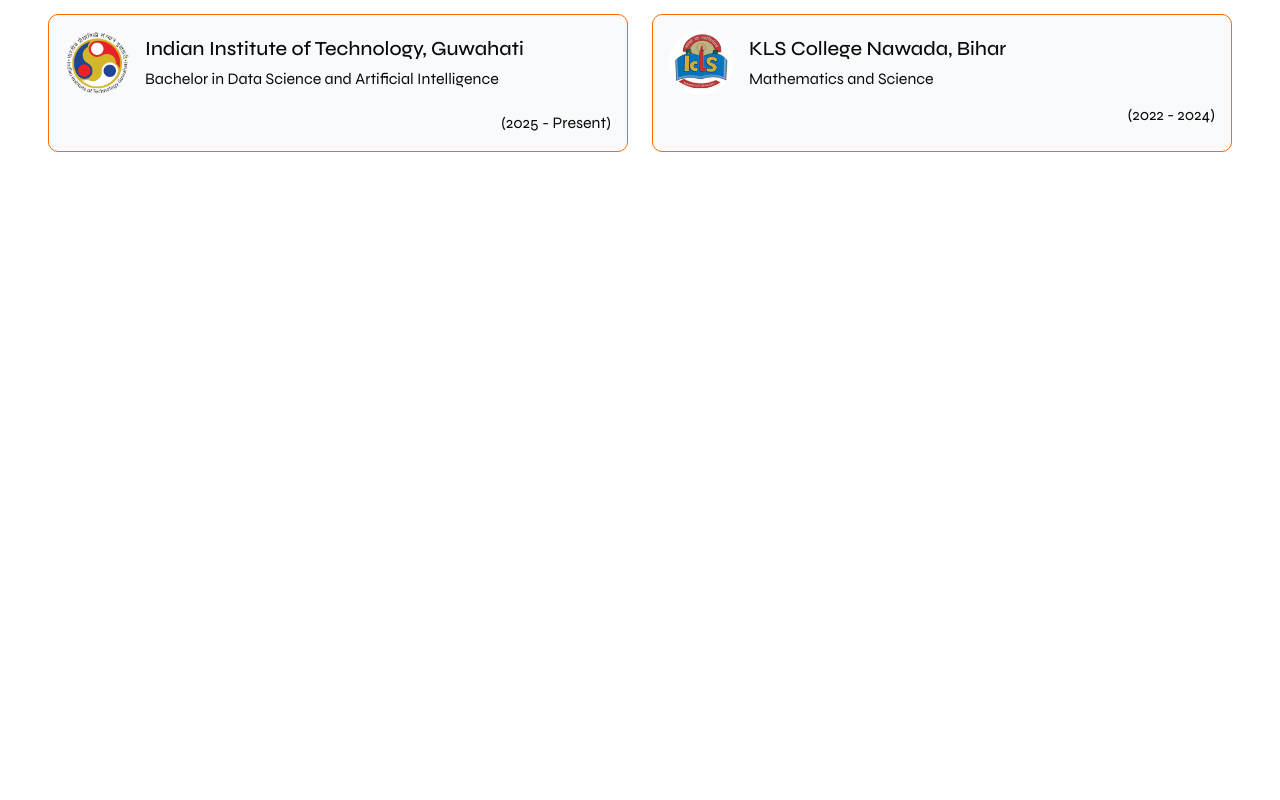
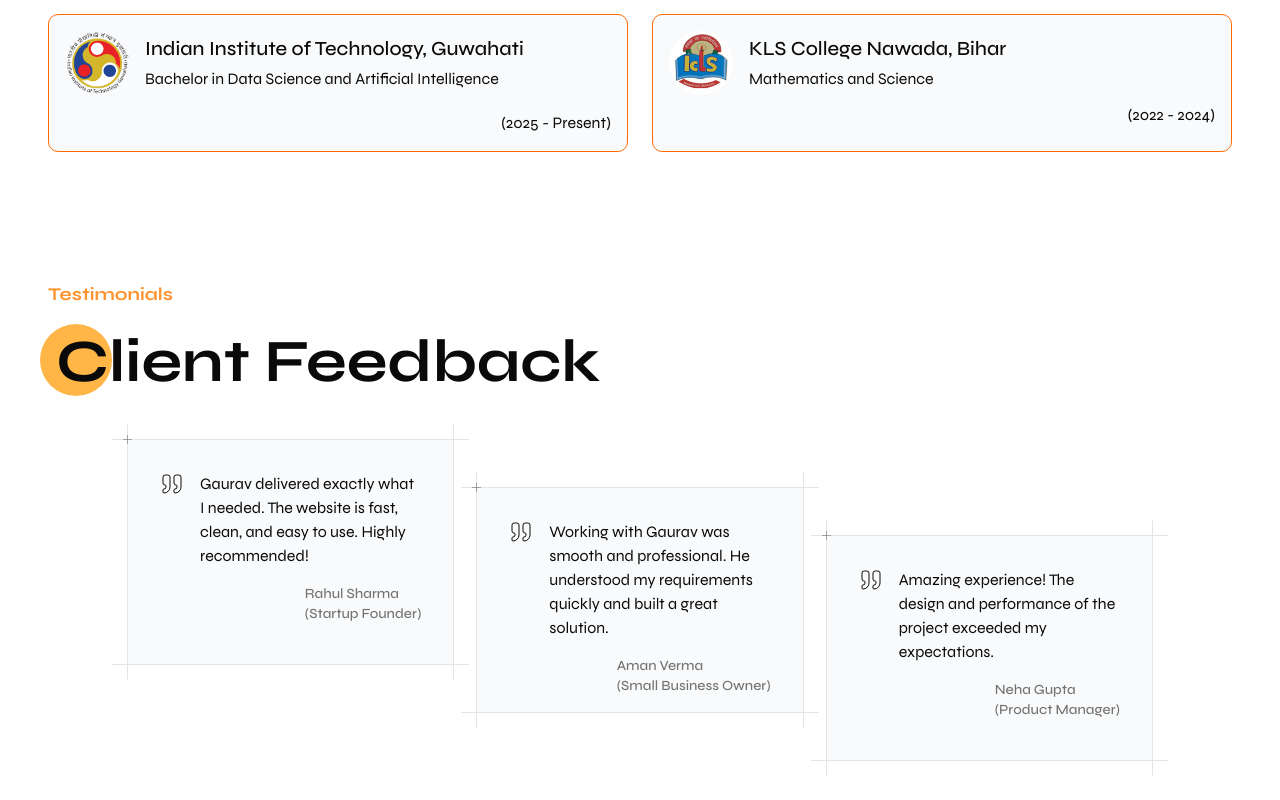
Before and after one commit to gauravkr-dev/gaurav-portfolio, a Next.js app: page / in a window 1280 px wide. Shown: the part 4225-5025 px from the top of the page. Before the commit the page ends 4441 px from the top, so only its background shows below. Built offline with nearby package versions, Linux system fonts and the light colour scheme.

Commit message:
Testimonial section created

```diff
--- /dev/null
+++ b/app/_components/TestimonialSection.tsx
@@ -0,0 +1,133 @@
+"use client"
+import { motion } from 'framer-motion'
+import React from 'react'
+
+import { cn } from "@/lib/utils";
+import { QuoteIcon } from "lucide-react";
+import { DecorIcon } from '@/components/ui/docker-icon';
+
+type Testimonial = {
+    quote: string;
+    name: string;
+    role: string;
+};
+
+const testimonials: Testimonial[] = [
+    {
+        quote:
+            "Gaurav delivered exactly what I needed. The website is fast, clean, and easy to use. Highly recommended!",
+        name: "Rahul Sharma",
+        role: "Startup Founder"
+    },
+    {
+        quote:
+            "Working with Gaurav was smooth and professional. He understood my requirements quickly and built a great solution.",
+        name: "Aman Verma",
+        role: "Small Business Owner"
+    },
+    {
+        quote:
+            "Amazing experience! The design and performance of the project exceeded my expectations.",
+        name: "Neha Gupta",
+        role: "Product Manager"
+    },
+];
+
+export function TestimonialsSection() {
+    return (
+        <section id="services" className='bg-white px-4 md:px-12 py-16'>
+            <motion.div
+                variants={{
+                    hidden: {},
+                    show: { transition: { staggerChildren: 0.12 } },
+                }}
+                initial="hidden"
+                whileInView="show"
+                viewport={{ once: true, amount: 0.25 }}
+            >
+                <div className='text-[#FF9330] font-bold text-lg mb-6'>Testimonials</div>
+                <motion.div
+                    variants={{ hidden: { x: -60, opacity: 0 }, show: { x: 0, opacity: 1, transition: { duration: 0.80, ease: "easeOut" } } }}
+                    className="relative flex items-center gap-4 ml-2"
+                >
+                    <div className='absolute md:h-18 md:w-18 w-12 h-12 rounded-full bg-[#FFB646] -left-4 -top-2 z-0 pointer-events-none' />
+                    <h1 className="text-4xl md:text-6xl font-bold text-black-800 relative z-10">
+                        Client Feedback
+                    </h1>
+                </motion.div>
+            </motion.div>
+            <motion.div
+                variants={{
+                    hidden: {},
+                    show: { transition: { staggerChildren: 0.12 } },
+                }}
+                initial="hidden"
+                whileInView="show"
+                viewport={{ once: true, amount: 0.25 }}
+            >
+                <motion.div className="mx-auto mt-12 grid w-full max-w-5xl gap-8 md:grid-cols-3 md:gap-6" variants={{ hidden: { x: -60, opacity: 0 }, show: { x: 0, opacity: 1, transition: { duration: 0.80, ease: "easeOut" } } }}>
+                    {testimonials.map((testimonial, index) => (
+                        <TestimonialCard
+                            index={index}
+                            key={testimonial.name}
+                            testimonial={testimonial}
+                        />
+                    ))}
+                </motion.div>
+            </motion.div>
+
+        </section>
+
+    );
+}
+
+function TestimonialCard({
+    testimonial,
+    index,
+    className,
+    ...props
+}: React.ComponentProps<"figure"> & {
+    testimonial: Testimonial;
+    index: number;
+}) {
+    const { quote, name, role } = testimonial;
+
+    return (
+        <figure
+            className={cn(
+                "relative flex flex-col  gap-4 px-8 pt-8 pb-4 mb-18 bg-gray-50 shadow-xs md:translate-y-[calc(3rem*var(--t-card-index))]",
+                className
+            )}
+            style={
+                {
+                    "--t-card-index": index,
+                } as React.CSSProperties
+            }
+            {...props}
+        >
+            <div className="absolute -inset-y-4 -left-px w-px bg-border" />
+            <div className="absolute -inset-y-4 -right-px w-px bg-border" />
+            <div className="absolute -inset-x-4 -top-px h-px bg-border" />
+            <div className="absolute -right-4 -bottom-px -left-4 h-px bg-border" />
+            <DecorIcon className="size-3.5" position="top-left" />
+
+            <blockquote className="flex gap-4">
+                <QuoteIcon aria-hidden="true" className="size-6 shrink-0 stroke-1 " />
+
+                <p className="flex-1 font-normal ">
+                    {quote}
+                </p>
+            </blockquote>
+
+            <figcaption className="flex items-center justify-end gap-0">
+                <div className="flex items-center justify-end gap-2 text-base text-muted-foreground leading-relaxed">
+                    <cite className="font-medium text-sm not-italic">
+                        {name}
+                        <p className="text-sm">({role})</p>
+                    </cite>
+                </div>
+
+            </figcaption>
+        </figure>
+    );
+}
--- a/app/page.tsx
+++ b/app/page.tsx
@@ -5,6 +5,7 @@
 import SkillSection from './_components/SkillSection'
 import ProjectSection from './_components/ProjectSection'
 import EducationSection from './_components/EducationSection'
+import { TestimonialsSection } from './_components/TestimonialSection'
 
 const page = () => {
   return (
@@ -15,6 +16,7 @@
       <SkillSection />
       <ProjectSection />
       <EducationSection />
+      <TestimonialsSection />
     </div>
   )
 }
--- /dev/null
+++ b/components/testimonials-section.tsx
@@ -0,0 +1,114 @@
+import { cn } from "@/lib/utils";
+import { DecorIcon } from "@/components/ui/decor-icon";
+import {
+	Avatar,
+	AvatarFallback,
+	AvatarImage,
+} from "@/components/ui/avatar";
+import { QuoteIcon } from "lucide-react";
+
+type Testimonial = {
+	quote: string;
+	name: string;
+	role: string;
+	company: string;
+	image: string;
+};
+
+const testimonials: Testimonial[] = [
+	{
+		quote:
+			"We just acquired Efferd for 3 gazillion dollars. We're calling it iEfferd. It's our best product yet.",
+		image: "https://unavatar.io/x/tim_cook",
+		name: "Tim Cook",
+		role: "CEO",
+		company: "Apple",
+	},
+	{
+		quote:
+			"I'm considering shipping Efferd components with Prime delivery. 2-day shipping on beautiful UIs? Done.",
+		image: "https://unavatar.io/x/JeffBezos",
+		name: "Jeff Bezos",
+		role: "Founder",
+		company: "Amazon",
+	},
+	{
+		quote:
+			"We're rewriting OpenAI's entire frontend in Efferd. The AGI told us it's the only logical choice.",
+		image: "https://unavatar.io/x/sama",
+		name: "Sam Altman",
+		role: "CEO",
+		company: "OpenAI",
+	},
+];
+
+export function TestimonialsSection() {
+	return (
+		<div className="mx-auto -mt-10 grid w-full max-w-5xl gap-8 md:grid-cols-3 md:gap-6">
+			{testimonials.map((testimonial, index) => (
+				<TestimonialCard
+					index={index}
+					key={testimonial.name}
+					testimonial={testimonial}
+				/>
+			))}
+		</div>
+	);
+}
+
+function TestimonialCard({
+	testimonial,
+	index,
+	className,
+	...props
+}: React.ComponentProps<"figure"> & {
+	testimonial: Testimonial;
+	index: number;
+}) {
+	const { quote, name, role, company, image } = testimonial;
+
+	return (
+		<figure
+			className={cn(
+				"relative flex flex-col justify-between gap-6 px-8 pt-8 pb-6 shadow-xs md:translate-y-[calc(3rem*var(--t-card-index))]",
+				"dark:bg-[radial-gradient(50%_80%_at_25%_0%,--theme(--color-foreground/.1),transparent)]",
+				className
+			)}
+			style={
+				{
+					"--t-card-index": index,
+				} as React.CSSProperties
+			}
+			{...props}
+		>
+			<div className="absolute -inset-y-4 -left-px w-px bg-border" />
+			<div className="absolute -inset-y-4 -right-px w-px bg-border" />
+			<div className="absolute -inset-x-4 -top-px h-px bg-border" />
+			<div className="absolute -right-4 -bottom-px -left-4 h-px bg-border" />
+			<DecorIcon className="size-3.5" position="top-left" />
+
+			<blockquote className="flex gap-4">
+				<QuoteIcon aria-hidden="true" className="size-6 shrink-0 stroke-1" />
+
+				<p className="flex-1 font-normal text-base text-muted-foreground leading-relaxed">
+					{quote}
+				</p>
+			</blockquote>
+
+			<figcaption className="flex items-center gap-3">
+				<Avatar className="size-10 rounded-full ring-2 ring-border ring-offset-2 ring-offset-background transition-shadow group-hover:ring-foreground/20">
+					<AvatarImage alt={`${name}'s profile picture`} src={image} />
+					<AvatarFallback>{name.charAt(0)}</AvatarFallback>
+				</Avatar>
+				<div className="flex flex-col">
+					<cite className="font-medium text-foreground text-sm not-italic">
+						{name}
+					</cite>
+					<p className="text-muted-foreground text-xs">
+						{role}, <span className="text-foreground/80">{company}</span>
+					</p>
+				</div>
+			</figcaption>
+		</figure>
+	);
+}
--- /dev/null
+++ b/components/ui/docker-icon.tsx
@@ -0,0 +1,45 @@
+import { cn } from "@/lib/utils";
+import { cva, type VariantProps } from "class-variance-authority";
+
+const DecorIconVariants = cva(
+    "pointer-events-none absolute z-1 size-5 shrink-0 stroke-1 stroke-muted-foreground",
+    {
+        variants: {
+            position: {
+                "top-left":
+                    "top-0 left-0 -translate-x-[calc(50%+0.5px)] -translate-y-[calc(50%+0.5px)]",
+                "top-right":
+                    "top-0 right-0 translate-x-[calc(50%+0.5px)] -translate-y-[calc(50%+0.5px)]",
+                "bottom-right":
+                    "right-0 bottom-0 translate-x-[calc(50%+0.5px)] translate-y-[calc(50%+0.5px)]",
+                "bottom-left":
+                    "bottom-0 left-0 -translate-x-[calc(50%+0.5px)] translate-y-[calc(50%+0.5px)]",
+            },
+        },
+        defaultVariants: {
+            position: "top-left",
+        },
+    }
+);
+
+type DecorIconProps = React.ComponentProps<"svg"> &
+    VariantProps<typeof DecorIconVariants>;
+
+export function DecorIcon({ position, className, ...props }: DecorIconProps) {
+    return (
+        <svg
+            aria-hidden="true"
+            className={cn(DecorIconVariants({ position, className }))}
+            fill="none"
+            stroke="currentColor"
+            strokeLinecap="round"
+            strokeLinejoin="round"
+            viewBox="0 0 24 24"
+            xmlns="http://www.w3.org/2000/svg"
+            {...props}
+        >
+            <path d="M5 12h14" />
+            <path d="M12 5v14" />
+        </svg>
+    );
+}
```
Also changed, not shown: components.json, 1 other file (tests, documents, lock files or other folders).
